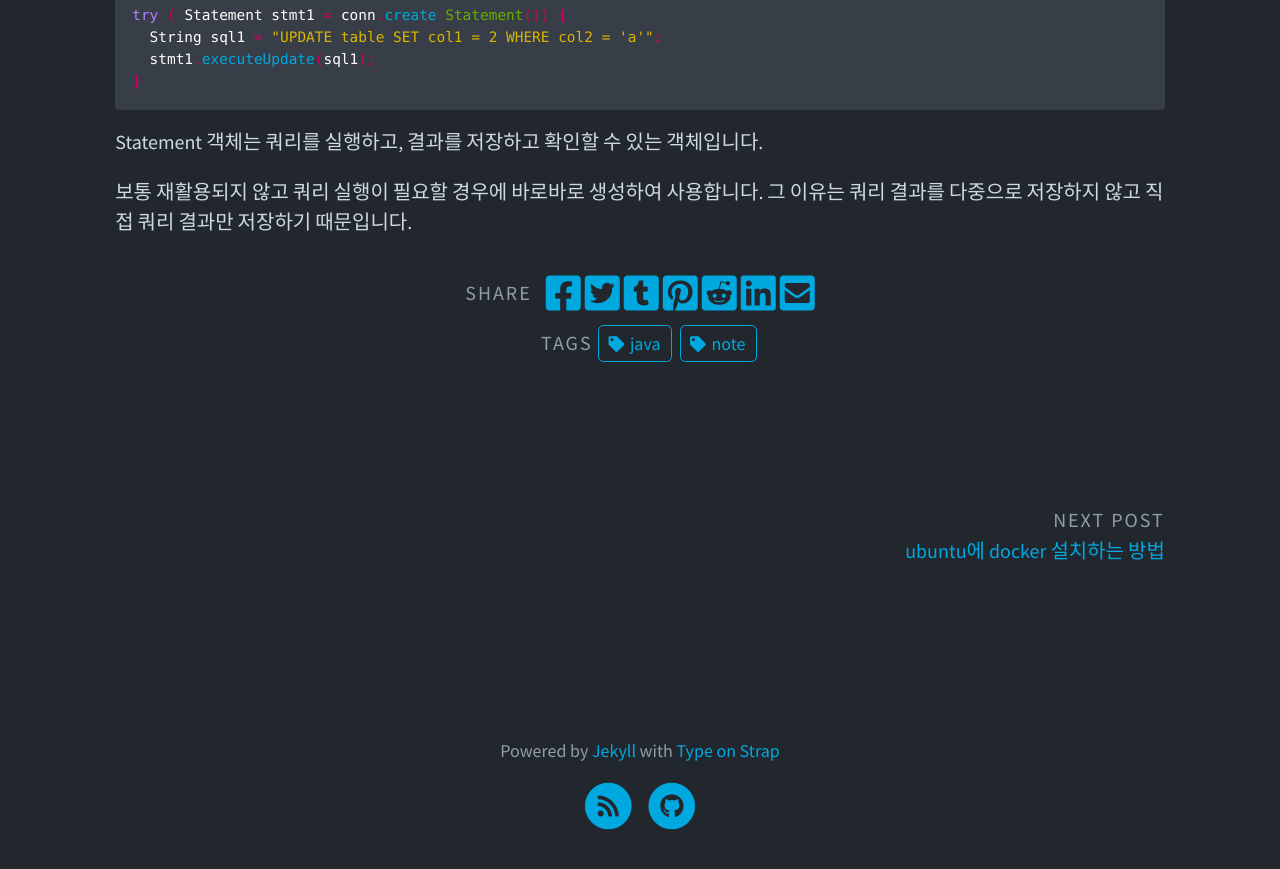
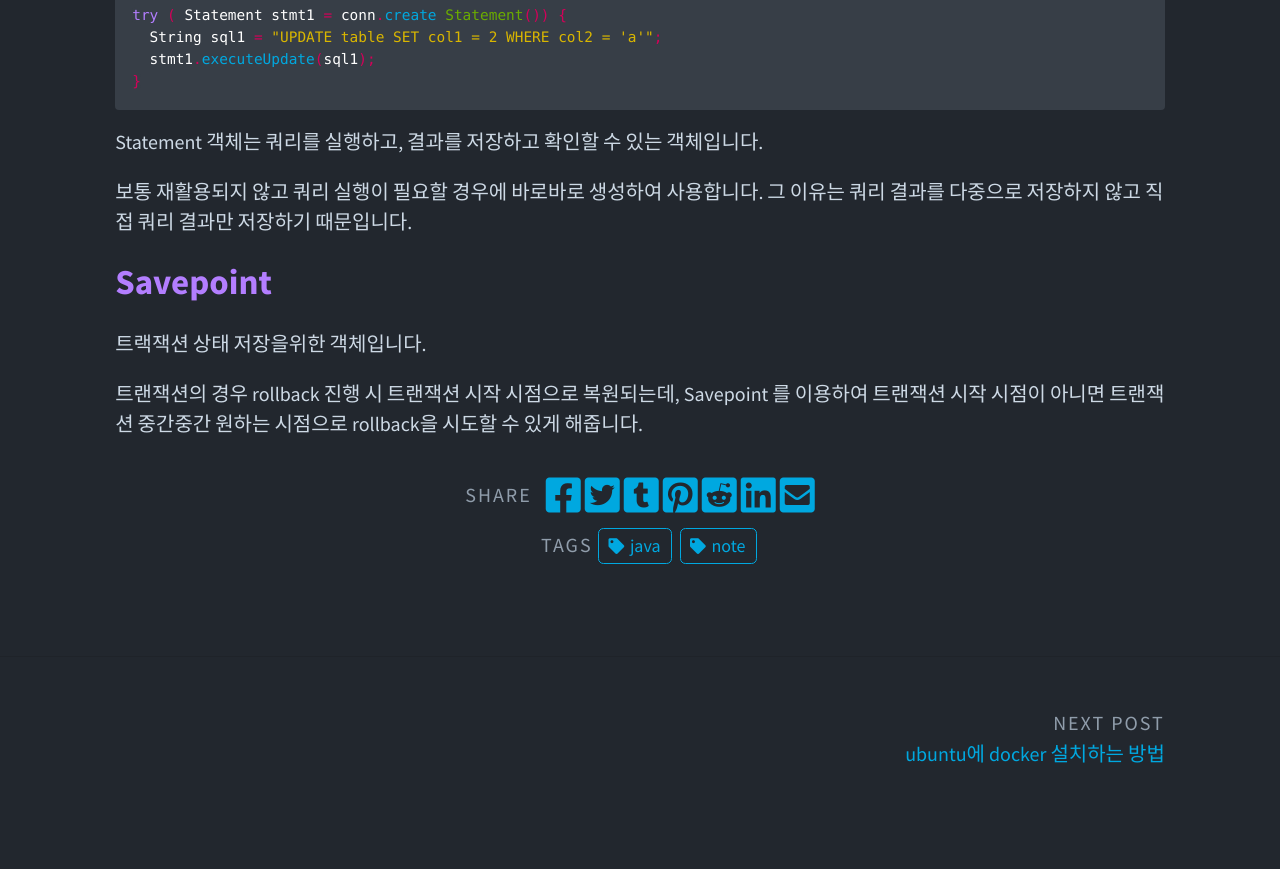
Before and after one commit to mainmethod0126/old-tech-blog, a Jekyll site: the page built from _posts/java/2023-01-02-JDBC-DataSource-Connection-Statement-Savepoint.md, in a window 1280 px wide and 900 px high, scrolled down 2968 px. Shown: the top 869 px of the window. Built offline with Jekyll 4.4.1, drawn with Linux system fonts in a browser that asks for light colours; comment, search, counter and statistics services are not loaded.

Commit message:
jdbc 사용 후 기록

```diff
--- a/_posts/java/2023-01-02-JDBC-DataSource-Connection-Statement-Savepoint.md
+++ b/_posts/java/2023-01-02-JDBC-DataSource-Connection-Statement-Savepoint.md
@@ -125,3 +125,9 @@
 
 보통 재활용되지 않고 쿼리 실행이 필요할 경우에 바로바로 생성하여 사용합니다.
 그 이유는 쿼리 결과를 다중으로 저장하지 않고 직접 쿼리 결과만 저장하기 때문입니다.
+
+## Savepoint
+
+트랙잭션 상태 저장을위한 객체입니다.
+
+트랜잭션의 경우 rollback 진행 시 트랜잭션 시작 시점으로 복원되는데, Savepoint 를 이용하여 트랜잭션 시작 시점이 아니면 트랜잭션 중간중간 원하는 시점으로 rollback을 시도할 수 있게 해줍니다.
```
